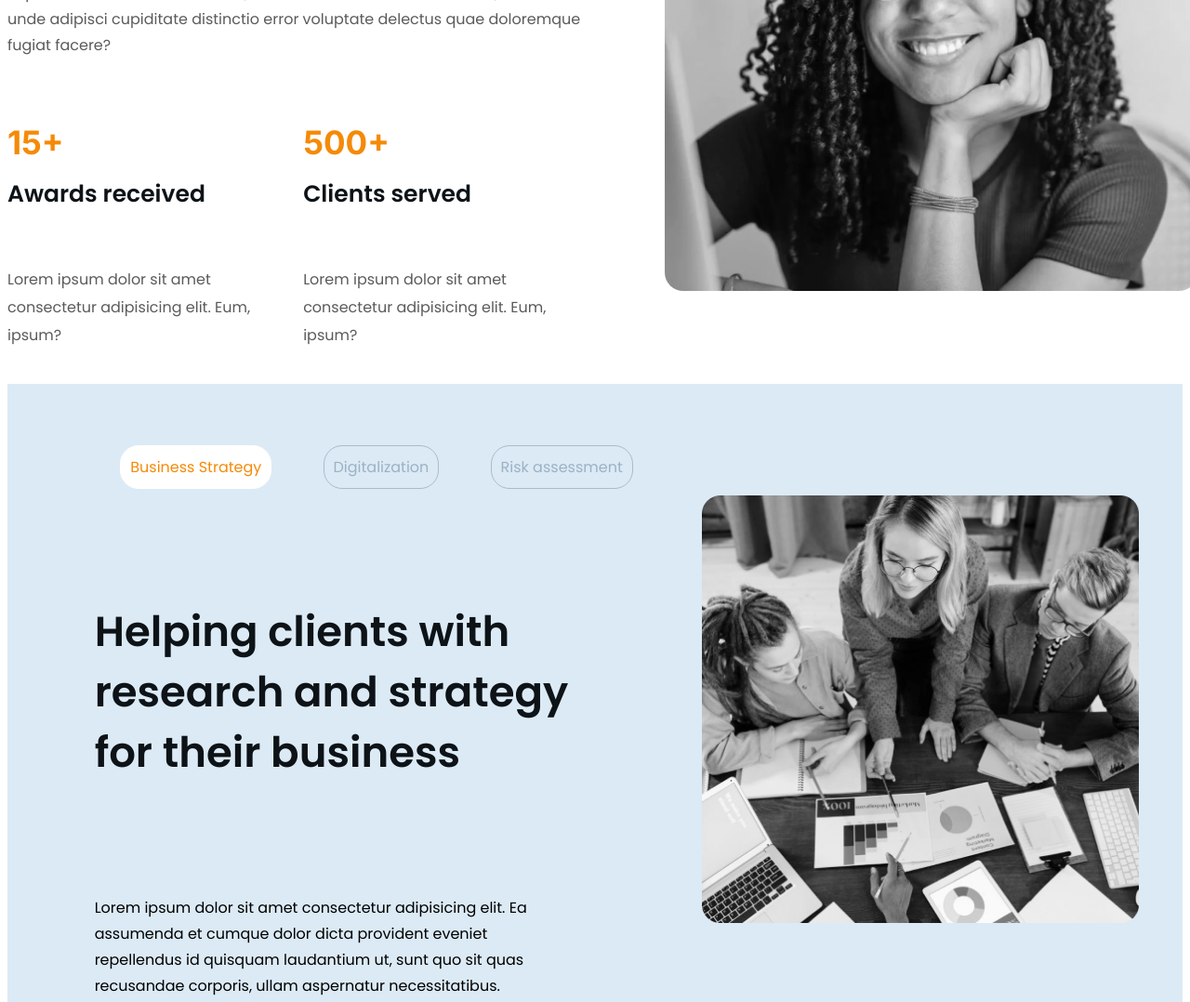
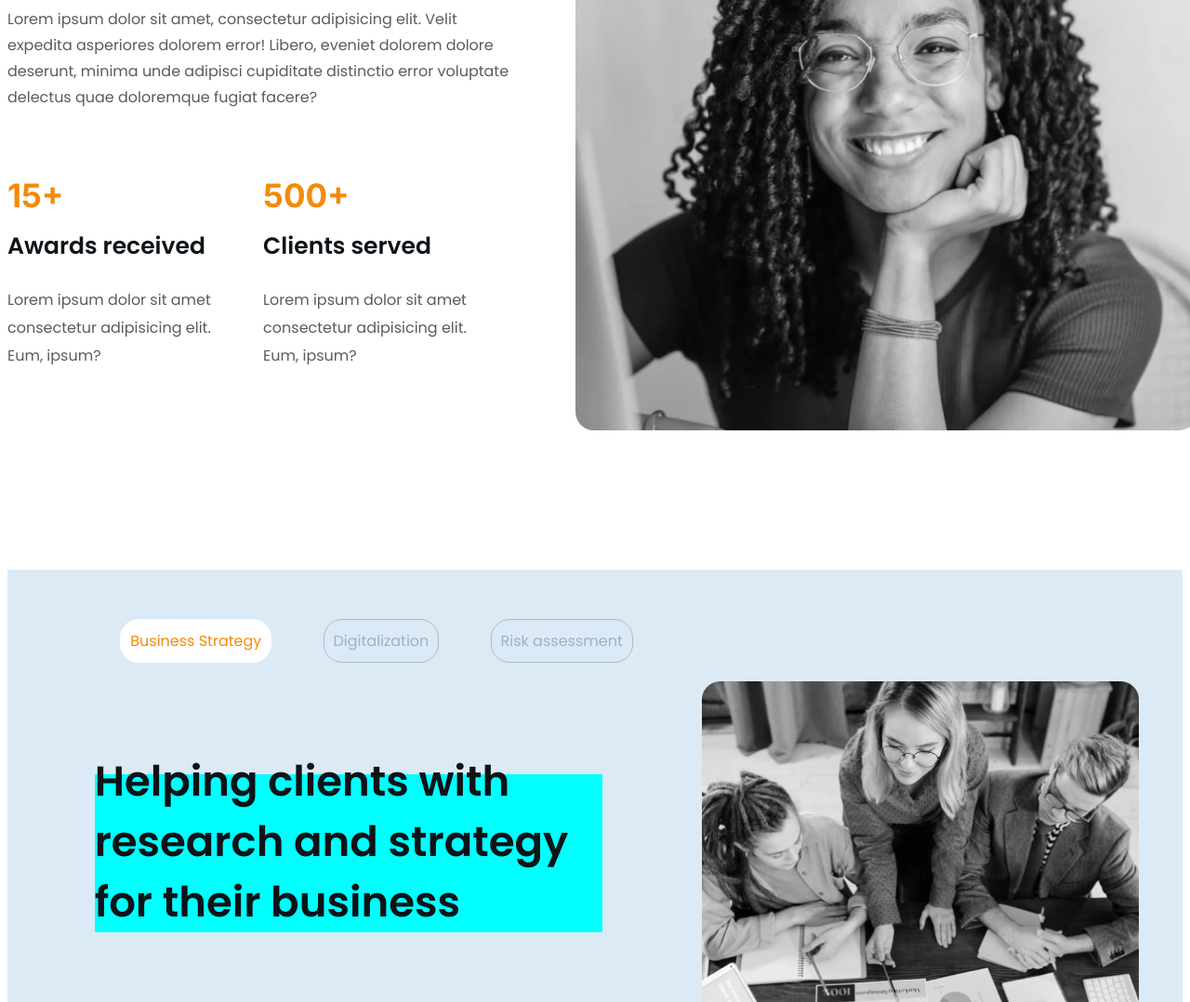
Before and after one commit to uyangaa319/pinecone-day-6, a plain HTML site: page index.html in a window 1280 px wide. Shown: the part 2837-3915 px from the top of the page at 93% size. Drawn offline with Linux system fonts and the light colour scheme.

Commit message:
section update

```diff
--- a/index.html
+++ b/index.html
@@ -128,12 +128,12 @@
                         error! Libero, eveniet dolorem dolore deserunt, minima unde adipisci cupiditate distinctio error
                         voluptate delectus quae doloremque fugiat facere?</p>
                     <div class="AboutFeature">
-                        <div>
+                        <div class="Aboutt">
                             <h5>15+</h5>
                             <h6><strong>Awards received</strong></h6>
                             <p>Lorem ipsum dolor sit amet consectetur adipisicing elit. Eum, ipsum?</p>
                         </div>
-                        <div>
+                        <div class="Aboutt">
                             <h5>500+</h5>
                             <h6><strong>Clients served</strong></h6>
                             <p>Lorem ipsum dolor sit amet consectetur adipisicing elit. Eum, ipsum?</p>
@@ -165,6 +165,7 @@
             </article>
         </div>
     </section>
+    <!--
     <section>
         <article class="CTASection">
             <div class="CTAImage">
@@ -175,25 +176,27 @@
                 <div class="CTAButton"><a href="#">See Job Vacancies</a></div>
             </div>
         </article>
-    </section>
+    </section>-->
+<!--
     <section>
         <div class="container">
             <article class="VideoSection">
                 <div class="VideoLeft">
-                    <h6></h6>
-                    <p></p>
+                    <h6>Finsweet Was A dream To Work With</h6>
+                    <p>Lorem ipsum dolor sit amet consectetur adipisicing elit. Cum repudiandae culpa consequatur nulla
+                        ipsa illum pariatur fugit tenetur natus aliquid?</p>
                     <div class="Person">
                         <div>
                             <img src="" alt="">
                         </div>
                         <div>
-                            <h6></h6>
-                            <p></p>
+                            <h6>Chikelu Neo</h6>
+                            <p>CEO at MazeAI</p>
                         </div>
                     </div>
                 </div>
                 <div class="PlayIcon">
-                    <h6></h6>
+                    <h6>Play Video</h6>
 
                 </div>
                 <img src="" alt="">
@@ -203,25 +206,28 @@
     <section>
         <div class="container">
             <article>
-                <h6></h6>
+                <h6>Latest Blog & News</h6>
                 <div class="LatestSection">
                     <div class="BlogItem"></div>
                     <img src="" alt="">
-                    <h6></h6>
-                    <p></p>
+                    <h6>Why you have to digitalize in 2021</h6>
+                    <p>Lorem ipsum dolor, sit amet consectetur adipisicing elit. Sint at quidem culpa eius ab nostrum
+                        laudantium voluptatibus quasi dolores! Sunt.</p>
                     <div class="BlogItem">
                         <img src="" alt="">
-                        <h6></h6>
-                        <p></p>
+                        <h6>Our internal process and longerm vision</h6>
+                        <p>Lorem ipsum dolor sit amet consectetur adipisicing elit. Corporis ut sunt placeat minima esse
+                            sequi, id quos? Incidunt, maxime assumenda.</p>
                     </div>
                     <div class="BlogItem">
                         <img src="" alt="">
-                        <h6></h6>
-                        <p></p>
+                        <h6>Helping the next generation od leaders</h6>
+                        <p>Lorem ipsum dolor sit amet consectetur adipisicing elit. Corporis ut sunt placeat minima esse
+                            sequi, id quos? Incidunt, maxime assumenda.</p>
                     </div>
                 </div>
             </article>
-    </section>
+    </section>-->
     <footer></footer>
 </body>
 
--- a/style.css
+++ b/style.css
@@ -265,14 +265,14 @@ h2 {
 /* section 4 ehlewe*/
 .AboutSection {
     display: flex;
-    height: 800px;
+    height: 1000px;
     align-items: center;
     width: 1280px;
 }
 
 .AboutSection img {
-    width: 600px;
-    height: 600px;
+    width: 1400px;
+    height: 700px;
     border-radius: 20px;
 }
 
@@ -300,9 +300,10 @@ h2 {
     display: flex;
     width: 90%;
     justify-content: space-between;
+    height: 400px;
 }
 
-.AboutFeature h5 {
+.Aboutt h5 {
     color: #F58A07;
     font-family: 'Inter', sans-serif;
     font-size: 35px;
@@ -311,12 +312,13 @@ h2 {
     align-items: start;
 }
 
-.AboutFeature h6 {
+.Aboutt h6 {
     color: #0D1317;
     font-size: 25px;
+    height: 4px;
 }
 
-.AboutFeature p {
+.Aboutt p {
     line-height: 30px;
 }
 
@@ -331,9 +333,10 @@ h2 {
 
 .ServiceText {
     width: 48%;
-    height: 600px;
+    height: 500px;
     display: flex;
     flex-direction: column;
+    justify-content: center;
 }
 
 .ServiceSection img {
@@ -363,13 +366,16 @@ h2 {
     line-height: 65px;
     font-size: 45px;
     color: #0D1317;
-    height: 250px;
+    height: 170px;
     display: flex;
     align-items: end;
+    background-color: aqua;
 }
 .ServiceText p{
     width: 80%;
     line-height: 28px;
+    height: 200px;
+
 }
 .ServiceButton{
     height: 40px;
```
